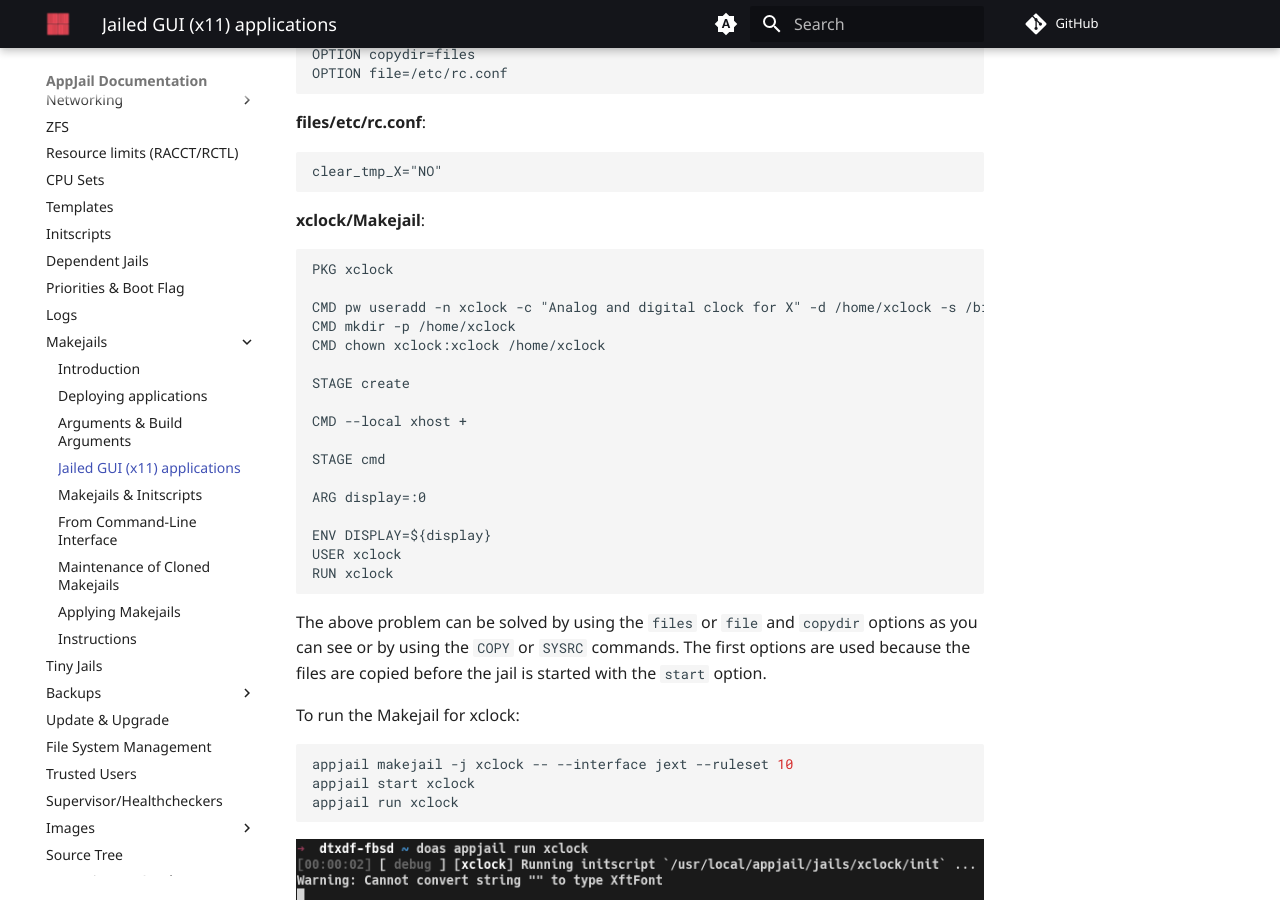
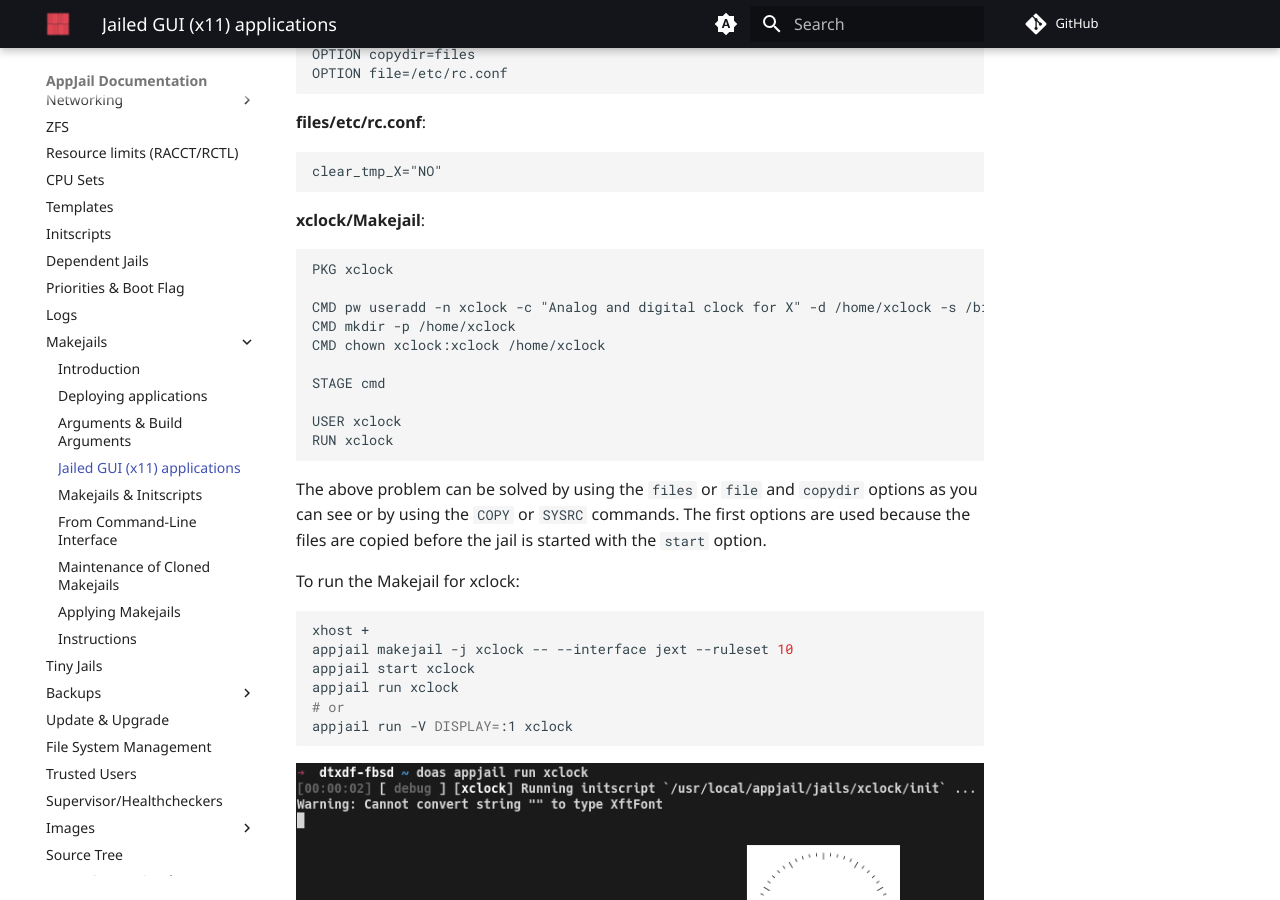
Before and after one commit to DtxdF/AppJail.docs, an MkDocs documentation site: the page built from docs/makejails/x11.md, in a window 1280 px wide and 900 px high, scrolled down 1078 px. Built offline with MkDocs 1.6.1 and Material for MkDocs 9.7.7, drawn with Linux system fonts in a browser that asks for light colours; comment, search, counter and statistics services are not loaded.

Commit message:
Use environment variables in an x11 application

````diff
--- a/docs/makejails/x11.md
+++ b/docs/makejails/x11.md
@@ -56,15 +56,8 @@ CMD pw useradd -n xclock -c "Analog and digital clock for X" -d /home/xclock -s
 CMD mkdir -p /home/xclock
 CMD chown xclock:xclock /home/xclock
 
-STAGE create
-
-CMD --local xhost +
-
 STAGE cmd
 
-ARG display=:0
-
-ENV DISPLAY=${display}
 USER xclock
 RUN xclock
 ```
@@ -74,9 +67,12 @@ The above problem can be solved by using the `files` or `file` and `copydir` opt
 To run the Makejail for xclock:
 
 ```sh
+xhost +
 appjail makejail -j xclock -- --interface jext --ruleset 10
 appjail start xclock
 appjail run xclock
+# or
+appjail run -V DISPLAY=:1 xclock
 ```
 
 ![jailed xclock](../assets/xclock.png)
````
